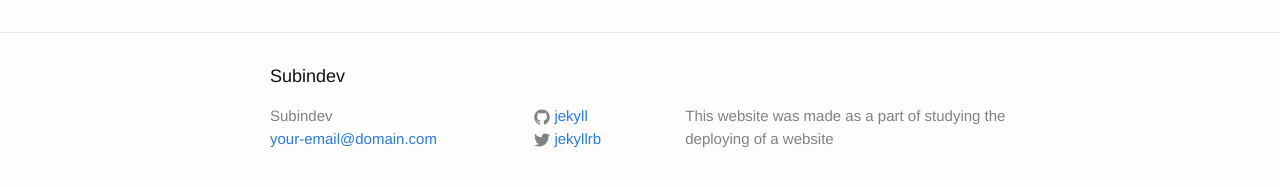
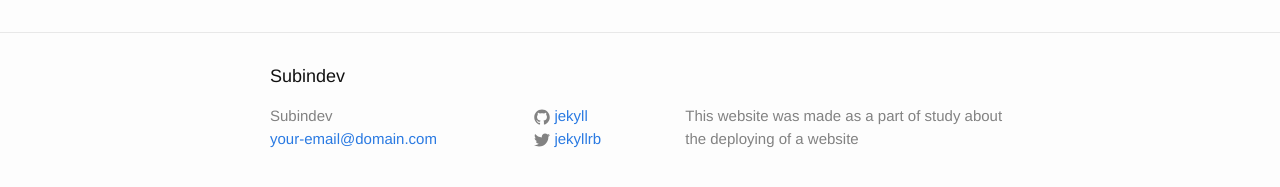
Before and after one commit to iamsubin/iamsubin.github.io, a Jekyll site: the page built from about.md, in a window 1280 px wide. Shown: the part 318-505 px from the top of the page. Built offline with Jekyll 4.4.1, drawn with Linux system fonts in a browser that asks for light colours.

Commit message:
grammer correction

```diff
--- a/_config.yml
+++ b/_config.yml
@@ -9,7 +9,7 @@
 title: Subindev
 email: your-email@domain.com
 description: > # this means to ignore newlines until "baseurl:"
- This website was made as a part of studying the deploying of a website
+ This website was made as a part of study about the deploying of a website
 baseurl: "" # the subpath of your site, e.g. /blog
 url: "https://iamsubin.github.io/" # the base hostname & protocol for your site
 twitter_username: jekyllrb
```
